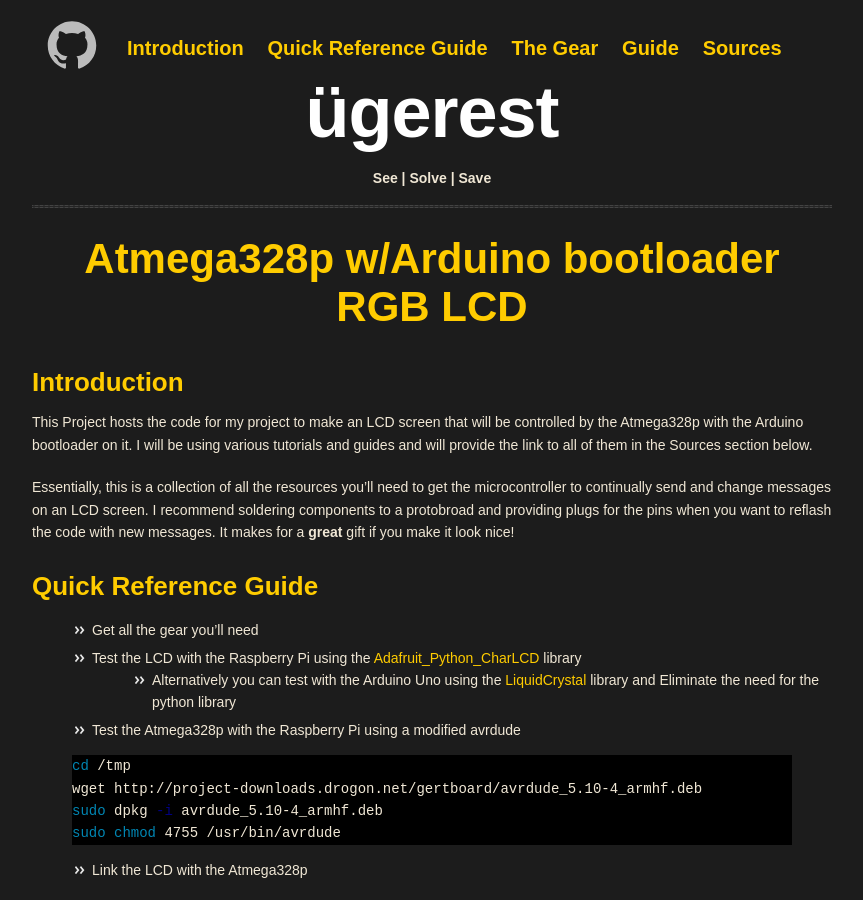
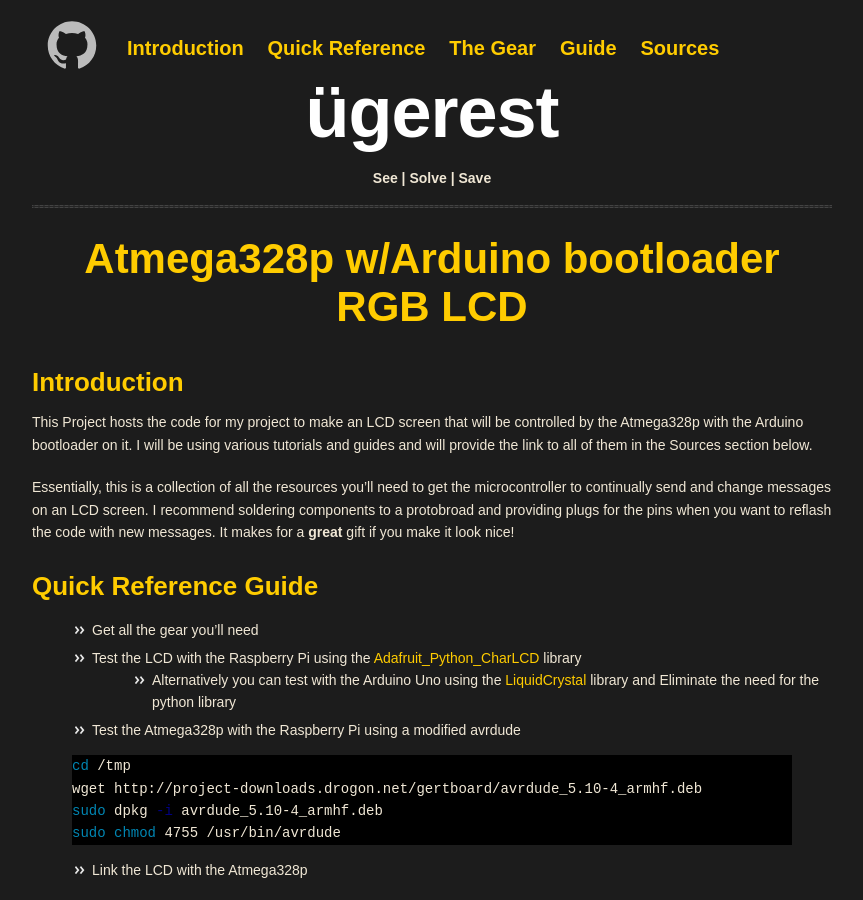
Before and after one commit to DerekStride/DerekStride.github.io, a Jekyll site: the page built from Atmega328-LCD.md, in a window 1280 px wide and 900 px high. Shown: the whole window, without its empty margins (208-1071 px from the left). Built offline with Jekyll 4.4.1, drawn with Linux system fonts in a browser that asks for light colours; some of the changed text lies outside the part shown.

Commit message:
Changed a title

```diff
--- a/Atmega328-LCD.md
+++ b/Atmega328-LCD.md
@@ -4,7 +4,7 @@ layout: project
 menu:
 - header: Introduction
   url:    introduction
-- header: Quick Reference Guide
+- header: Quick Reference
   url:    quick-reference-guide
 - header: The Gear
   url:    the-gear-youll-need
```
